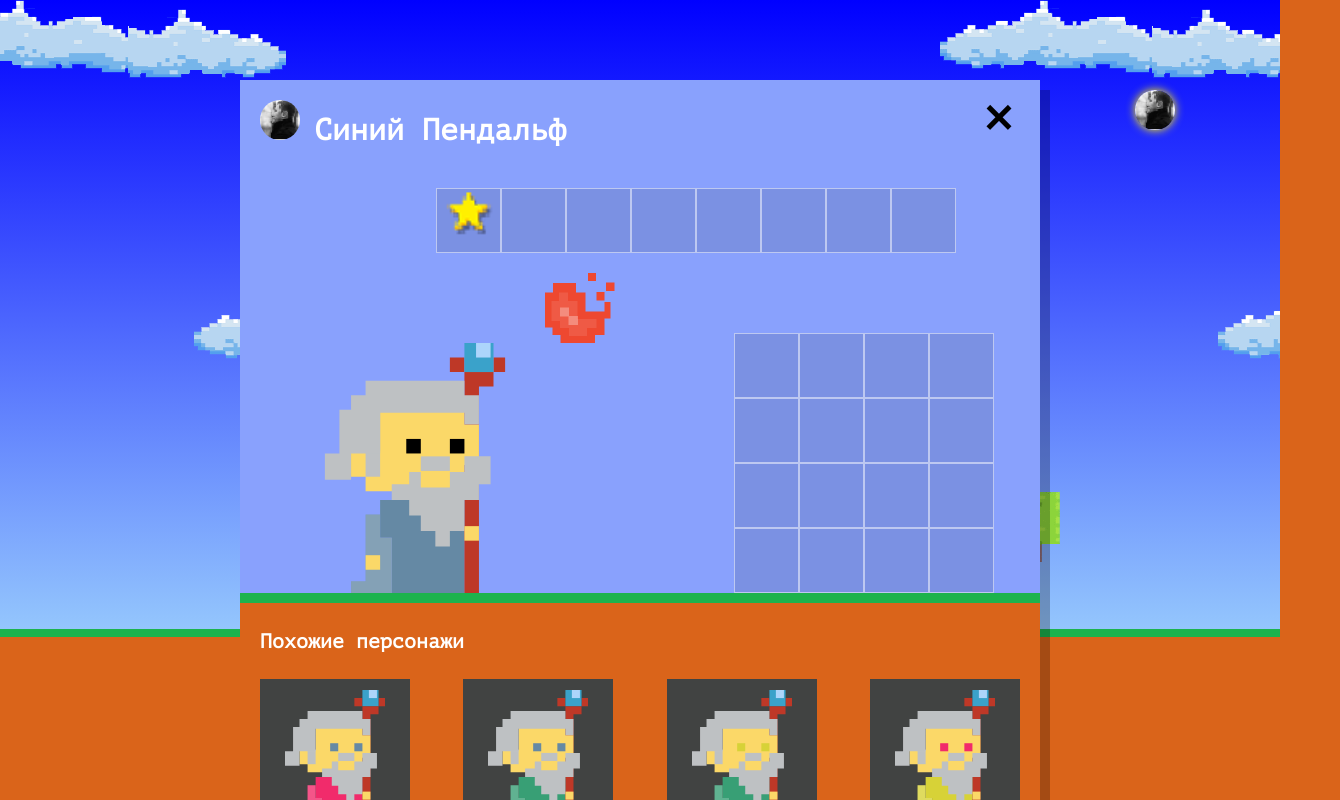
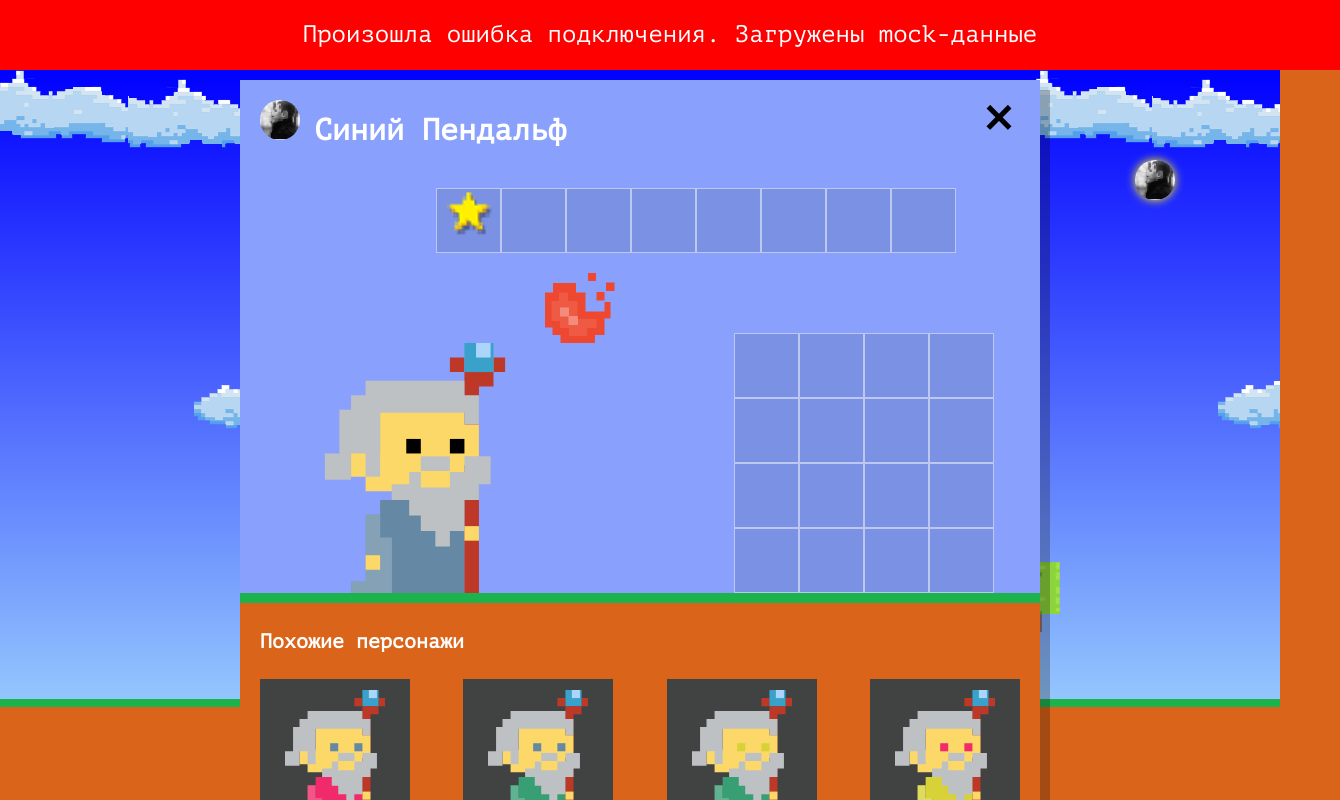
Before and after one commit to evgeniy-sosnin/Code-and-Magick, a website: page index.html in a window 1280 px wide. Both pictures are taken after a click on the picture 1155 px from the left and 110 px from the top of the page. Shown: the top 800 px of the page, 1340 px wide, since content can reach past the window. Drawn offline with Linux system fonts and the light colour scheme; no server answers.

Commit message:
module6-task1

```diff
--- a/index.html
+++ b/index.html
@@ -210,6 +210,8 @@
 <script src="js/settings.js"></script>
 <script src="js/utils.js"></script>
 <script src="js/events.js"></script>
+<script src="js/mockData.js"></script>
+<script src="js/backend.js"></script>
 <script src="js/wizards.js"></script>
 <script src="js/wizard.js"></script>
 <script src="js/dialog.js"></script>
--- /dev/null
+++ b/js/backend.js
@@ -0,0 +1,57 @@
+'use strict';
+
+(function () {
+  var URL = {
+    load: 'https://javascript.pages.academy/code-and-magick/data',
+    save: 'https://javascript.pages.academy/code-and-magick'
+  };
+
+  var METHOD = {
+    post: 'POST',
+    get: 'GET'
+  };
+
+  function load(onSuccess, onError) {
+    var xhr = new XMLHttpRequest();
+    xhr.responseType = 'json';
+
+    xhr.addEventListener('load', function () {
+      switch (xhr.status) {
+        case 200: onSuccess(xhr.response);
+          break;
+
+        default: onError('Произошла ошибка подключения. Загружены mock-данные');
+      }
+    });
+
+    xhr.addEventListener('error', function () {
+      onError('Произошла ошибка подключения. Загружены mock-данные');
+    });
+
+    xhr.addEventListener('timeout', function () {
+      onError('Превышен лемит времени. Загружены mock-данные');
+    });
+
+    xhr.timeout = 10000;
+
+    xhr.open(METHOD.get, URL.load);
+    xhr.send();
+  }
+
+  function save(data, onSuccess) {
+    var xhr = new XMLHttpRequest();
+    xhr.responseType = 'json';
+
+    xhr.addEventListener('load', function () {
+      onSuccess(xhr.response);
+    });
+
+    xhr.open(METHOD.post, URL.save);
+    xhr.send();
+  }
+
+  window.backend = {
+    load: load,
+    save: save
+  };
+})();
--- /dev/null
+++ b/js/mockData.js
@@ -0,0 +1,23 @@
+'use strict';
+
+(function () {
+  function generateName(obj) {
+    return obj.name[window.utils.random(obj.name.length - 1)] + ' ' + obj.surname[window.utils.random(obj.surname.length - 1)];
+  }
+
+  function generateDate(obj) {
+    var arr = [];
+    for (var i = 0; i < obj.count; i++) {
+      arr.push({
+        name: generateName(obj),
+        colorCoat: obj.color.coat[window.utils.random(obj.color.coat.length - 1)],
+        colorEyes: obj.color.coat[window.utils.random(obj.color.coat.length - 1)]
+      });
+    }
+    return arr;
+  }
+
+  window.mockData = {
+    get: generateDate
+  };
+})();
--- a/js/settings.js
+++ b/js/settings.js
@@ -1,5 +1,5 @@
 'use strict';
-(function (){
+(function () {
   window.settings = {
     count: 4,
     name: [
--- a/js/wizards.js
+++ b/js/wizards.js
@@ -6,54 +6,67 @@
   var setupOpen = document.querySelector('.setup-open');
   var setupClose = setup.querySelector('.setup-close');
 
-  function generateName(obj) {
-    return obj.name[window.utils.random(obj.name.length - 1)] + ' ' + obj.surname[window.utils.random(obj.surname.length - 1)];
-  }
+  var setupSimilar = document.querySelector('.setup-similar');
+  var setupSimilarList = document.querySelector('.setup-similar-list');
 
-  function generateDate(obj) {
-    var arr = [];
-    for (var i = 0; i < obj.count; i++) {
-      arr.push({
-        name: generateName(obj),
-        coatColor: obj.color.coat[window.utils.random(obj.color.coat.length - 1)],
-        eyesColor: obj.color.coat[window.utils.random(obj.color.coat.length - 1)]
-      });
-    }
-    return arr;
-  }
+  var setupWizardForm = setup.querySelector('.setup-wizard-form');
 
   function renderWizard(obj) {
     var wizardTemplate = similarWizardTemplate.cloneNode(true);
     wizardTemplate.querySelector('.setup-similar-label').textContent = obj.name;
-    wizardTemplate.querySelector('.wizard-coat').style.fill = obj.coatColor;
-    wizardTemplate.querySelector('.wizard-eyes').style.fill = obj.eyesColor;
+    wizardTemplate.querySelector('.wizard-coat').style.fill = obj.colorCoat;
+    wizardTemplate.querySelector('.wizard-eyes').style.fill = obj.colorEyes;
     return wizardTemplate;
   }
 
   function fillWizards(arr) {
-    var setupSimilar = document.querySelector('.setup-similar');
-    var setupSimilarList = document.querySelector('.setup-similar-list');
-    setupSimilar.classList.remove('hidden');
-
     var fragment = document.createDocumentFragment();
-
-    arr.forEach(function (item) {
-      fragment.appendChild(renderWizard(item));
+    arr.forEach(function (item, index) {
+      if (index < 4) {
+        fragment.appendChild(renderWizard(item));
+      }
     });
 
     setupSimilarList.appendChild(fragment);
   }
 
-  fillWizards(generateDate(window.settings));
+  function errorMessage(str) {
+    fillWizards(window.mockData.get(window.settings));
+    var messageNode = document.createElement('div');
+    var bodyNode = document.body;
+    messageNode.style.width = '100%';
+    messageNode.style.lineHeight = '30px';
+    messageNode.style.fontSize = '24px';
+    messageNode.style.padding = '20px 30px';
+    messageNode.style.textAlign = 'center';
+    messageNode.style.backgroundColor = 'red';
+    messageNode.textContent = str;
+    messageNode.style.order = '-1';
+    bodyNode.style.display = 'flex';
+    bodyNode.style.flexDirection = 'column';
+
+    bodyNode.appendChild(messageNode);
+  }
 
   function onOpenSetup() {
+    setupSimilar.classList.remove('hidden');
+
     setup.classList.remove('hidden');
     document.addEventListener('keydown', onCloseSetupEscEvent);
+    window.backend.load(fillWizards, errorMessage);
   }
+
+  setupWizardForm.addEventListener('submit', function (evt) {
+    window.backend.save(new FormData(setupWizardForm), function (response) {
+      setup.classList.add('hidden');
+    });
+    evt.preventDefault();
+  });
 
   function onCloseSetup() {
     setup.classList.add('hidden');
     document.removeEventListener('keydown', onCloseSetupEscEvent);
+    setupSimilarList.textContent = '';
   }
 
   function onCloseSetupEscEvent(evt) {
```
